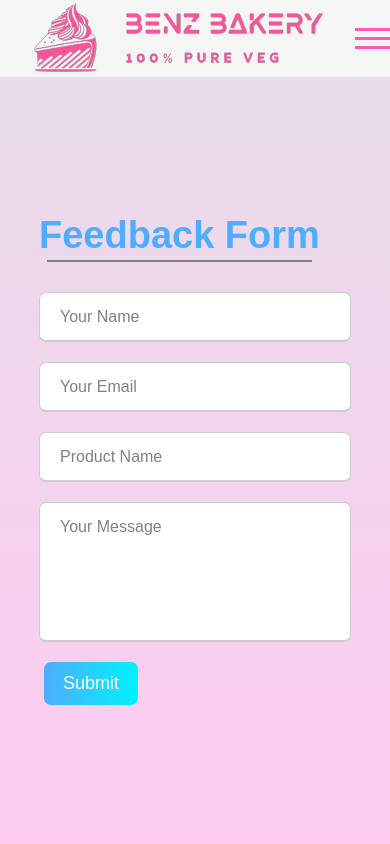
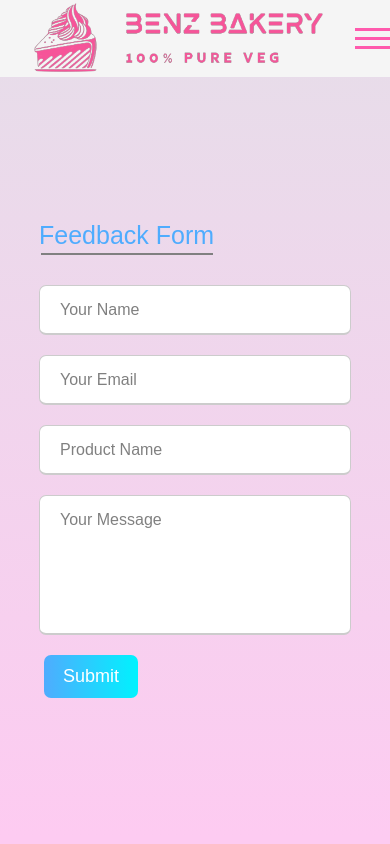
Before and after one commit to akashyadav2000/benzbakery-web-app, a React (Vite) app: page /benzbakery-web-app/Feedback in a window 390 px wide. Shown: the top 844 px of the page. Built offline with nearby package versions, Linux system fonts and the light colour scheme; a web font is replaced by a local one.

Commit message:
Feedback: tittle size decrease

```diff
--- a/src/components/Feedback/Feedback.css
+++ b/src/components/Feedback/Feedback.css
@@ -13,12 +13,12 @@
   align-items: flex-start;
   gap: 20px;
   }
-  h1{
+  .feedback-ttile{
     font-weight: 600;
     color:#4facfe;
     font-size: 38px;
   }
-  .contact-left hr{
+  .hr{
     border: 1px solid grey;
     width: 265px;
     margin-top: 3px;
@@ -91,4 +91,13 @@
     .contact-container{
       background-image: linear-gradient(to top, #fdcbf1 0%, #fdcbf1 1%, #e6dee9 100%);
       }
+      .feedback-ttile{
+        font-weight: 500;
+        color:#4facfe;
+        font-size: 25px;
+      }
+      .hr{
+        width: 172px;
+      }
+
   }
--- a/src/components/Feedback/Feedback.jsx
+++ b/src/components/Feedback/Feedback.jsx
@@ -12,8 +12,8 @@ function Feedback() {
         class="contact-left"
       >
         <div class="contact-left-title">
-          <h1>Feedback Form</h1>
-          <hr />
+          <h1 className='feedback-ttile'>Feedback Form</h1>
+          <hr className='hr' />
         </div>
         <input
           type="hidden"
```
